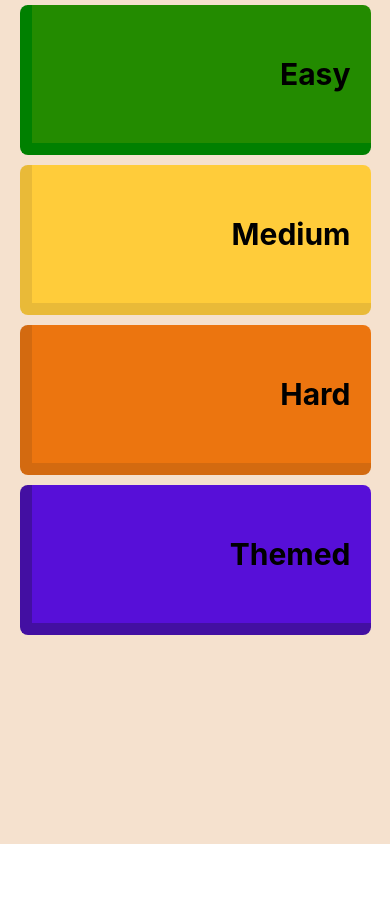
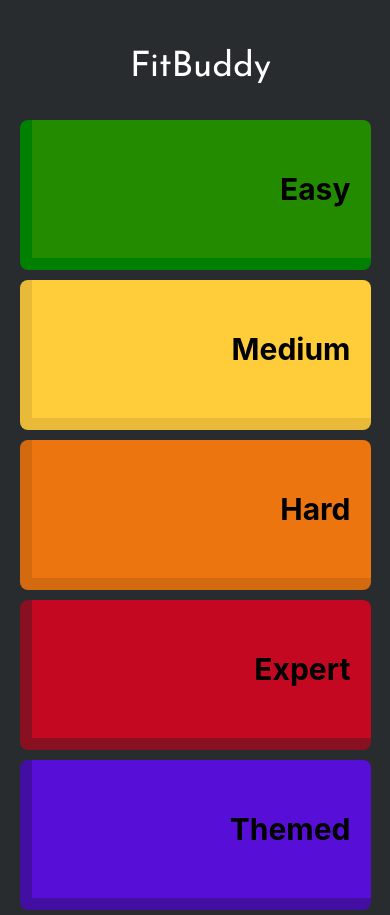
Before and after one commit to Dajuuu/Fit-Buddy, a React Native app: screen /Home in a window 390 px wide. Before the commit the page ends 844 px from the top, so only its background shows below. Built offline with nearby package versions, Linux system fonts and the light colour scheme.

Commit message:
Added custom title font

```diff
--- a/HomeScreen.js
+++ b/HomeScreen.js
@@ -1,4 +1,5 @@
-import React from "react";
+import { StatusBar } from "expo-status-bar";
+import React, { useState, useEffect } from "react";
 import {
   View,
   Text,
@@ -7,8 +8,26 @@ import {
   ScrollView,
   Image,
 } from "react-native";
+import * as Font from "expo-font";
+
 // import CustomHeader from "./CustomHeader";
 const GameScreen = ({ navigation }) => {
+  const [fontLoaded, setFontLoaded] = useState(false);
+
+  useEffect(() => {
+    const loadFont = async () => {
+      await Font.loadAsync({
+        TitleFont: require("./assets/fonts/JosefinSans-Regular.ttf"),
+      });
+      setFontLoaded(true);
+    };
+    loadFont();
+  }, []);
+
+  if (!fontLoaded) {
+    return null;
+  }
+
   // Declare the difficulty levels
   const difficultyLevels = [
     {
@@ -30,12 +49,12 @@ const GameScreen = ({ navigation }) => {
       colorBack: "rgba(211,106,16,1)",
       screen: "HardLevels",
     },
-    // {
-    //   level: "Expert",
-    //   colorFront: "rgba(197,8,34,1)",
-    //   colorBack: "rgba(136,16,32,1)",
-    //   screen: "ExpertLevels",
-    // },
+    {
+      level: "Expert",
+      colorFront: "rgba(197,8,34,1)",
+      colorBack: "rgba(136,16,32,1)",
+      screen: "ExpertLevels",
+    },
     {
       level: "Themed",
       colorFront: "rgba(87,15,216,1)",
@@ -57,8 +76,12 @@ const GameScreen = ({ navigation }) => {
     <View style={styles.container}>
       {/* Display Custom header */}
       {/* <CustomHeader title="Choose Difficulty" /> */}
+      <View style={styles.textContainer}>
+        <Text style={styles.titleText}> FitBuddy</Text>
+      </View>
       <ScrollView style={{ width: "100%" }}>
         {/* Display all difficulty levels */}
+        <View style={styles.workoutTypesContainer}>
           {difficultyLevels.map((level, index) => (
             <TouchableOpacity
               key={index}
@@ -75,7 +98,9 @@ const GameScreen = ({ navigation }) => {
               <Text style={styles.difficultyText}>{level.level}</Text>
             </TouchableOpacity>
           ))}
+        </View>
       </ScrollView>
+      <StatusBar style="light" />
     </View>
   );
 };
@@ -85,7 +110,10 @@ const styles = StyleSheet.create({
     flex: 1,
     // justifyContent: "center",
     alignItems: "center",
-    backgroundColor: "#f5e1ce",
+    backgroundColor: "rgba(40, 44, 46,1)",
+  },
+  workoutTypesContainer: {
+    marginTop: 10,
   },
   difficultyBox: {
     width: "90%",
@@ -115,6 +143,19 @@ const styles = StyleSheet.create({
     // marginRight: 10,
     alignSelf: "flex-start",
   },
+  textContainer: {
+    marginTop: 30,
+    padding: 20,
+    width: "100%",
+
+    // backgroundColor: "green",
+  },
+  titleText: {
+    textAlign: "center",
+    fontSize: 35,
+    fontFamily: "TitleFont",
+    color: "white",
+  },
 });
 
 export default GameScreen;
--- a/package.json
+++ b/package.json
@@ -12,6 +12,7 @@
     "@react-navigation/native": "^6.1.7",
     "@react-navigation/stack": "^6.3.17",
     "expo": "~49.0.5",
+    "expo-font": "^11.4.0",
     "expo-status-bar": "~1.6.0",
     "react": "18.2.0",
     "react-native": "0.72.3"
```
Also changed, not shown: assets/fonts/JosefinSans-Regular.ttf (added), 1 other file (tests, documents, lock files or other folders). Lines whose indentation alone changed are shown as unchanged.
